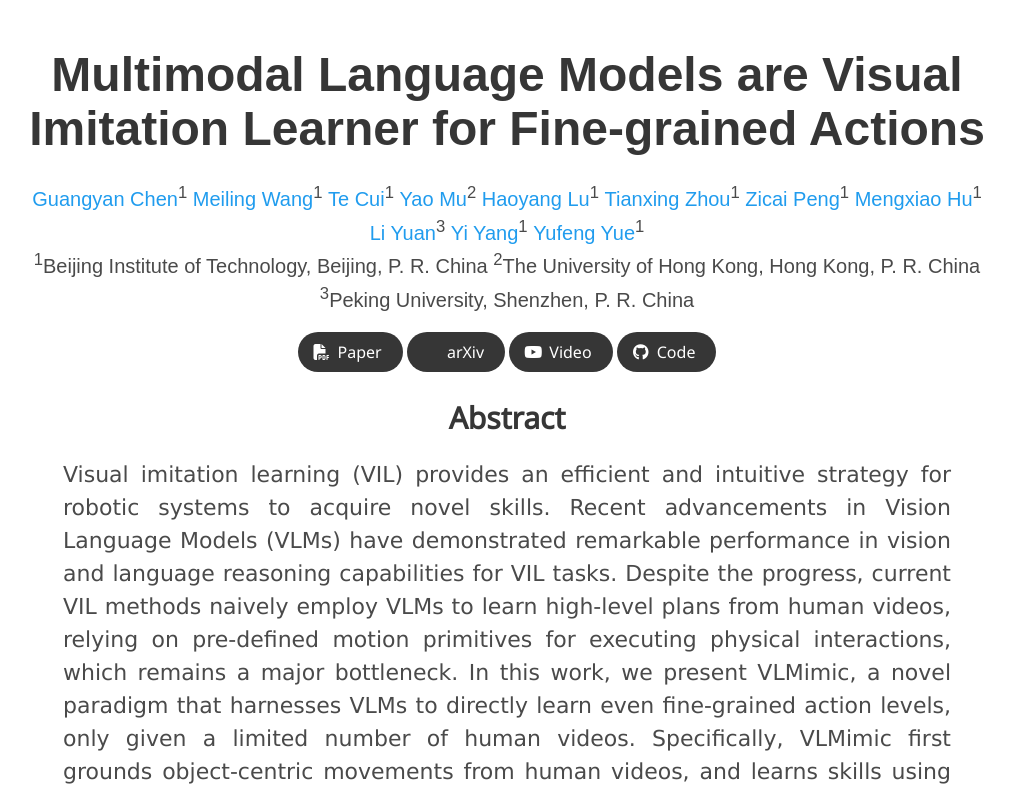
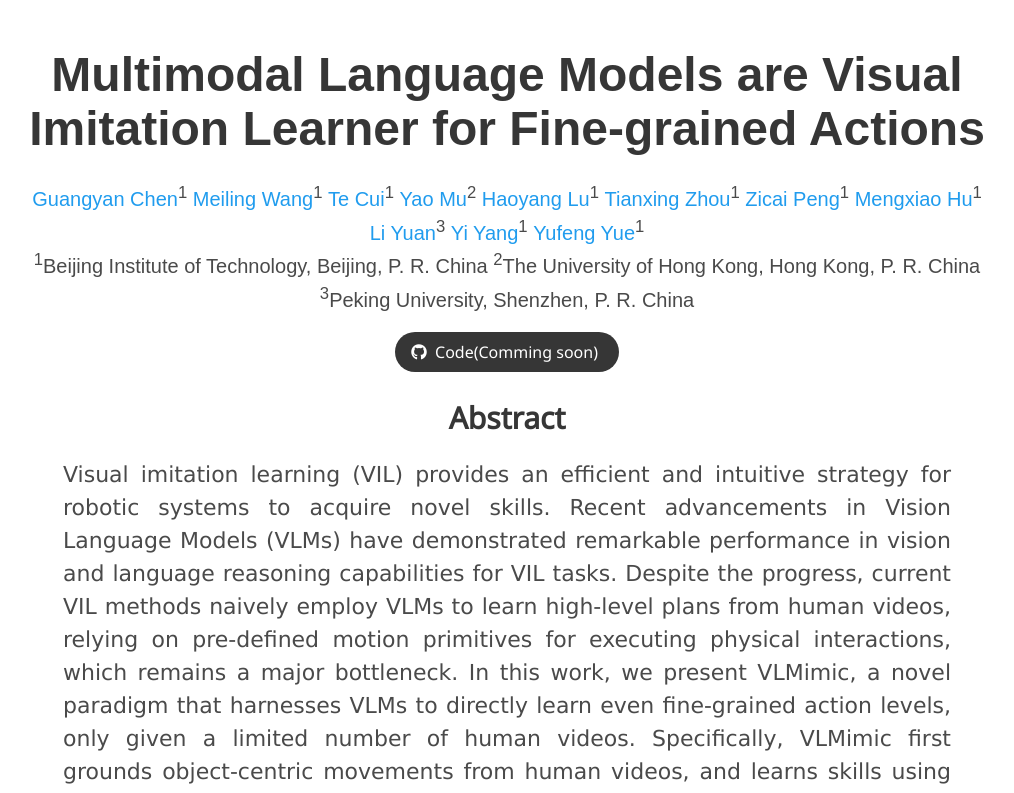
Before and after one commit to CGuangyan-BIT/vlmimic_page.github.io, a plain HTML site: page index.html in a window 1280 px wide. Shown: the top 793 px of the page, without its empty margins (133-1147 px from the left). Drawn offline with nearby package versions, Linux system fonts and the light colour scheme; some icons are missing; a web font is replaced by a local one.

Commit message:
add link

```diff
--- a/index.html
+++ b/index.html
@@ -110,7 +110,7 @@
           <div class="column has-text-centered">
             <div class="publication-links">
               <!-- PDF Link. -->
-              <span class="link-block">
+              <!-- <span class="link-block">
                 <a href=""
                    class="external-link button is-normal is-rounded is-dark">
                   <span class="icon">
@@ -118,8 +118,8 @@
                   </span>
                   <span>Paper</span>
                 </a>
-              </span>
-              <span class="link-block">
+              </span> -->
+              <!-- <span class="link-block">
                 <a href=""
                    class="external-link button is-normal is-rounded is-dark">
                   <span class="icon">
@@ -127,9 +127,9 @@
                   </span>
                   <span>arXiv</span>
                 </a>
-              </span>
+              </span> -->
               <!-- Video Link. -->
-              <span class="link-block">
+              <!-- <span class="link-block">
                 <a href=""
                    class="external-link button is-normal is-rounded is-dark">
                   <span class="icon">
@@ -137,15 +137,15 @@
                   </span>
                   <span>Video</span>
                 </a>
-              </span>
+              </span> -->
               <!-- Code Link. -->
               <span class="link-block">
-                <a href=""
+                <a href="https://github.com/CGuangyan-BIT"
                    class="external-link button is-normal is-rounded is-dark">
                   <span class="icon">
                       <i class="fab fa-github"></i>
                   </span>
-                  <span>Code</span>
+                  <span>Code(Comming soon)</span>
                   </a>
               </span>
               <!-- Dataset Link. -->
```
